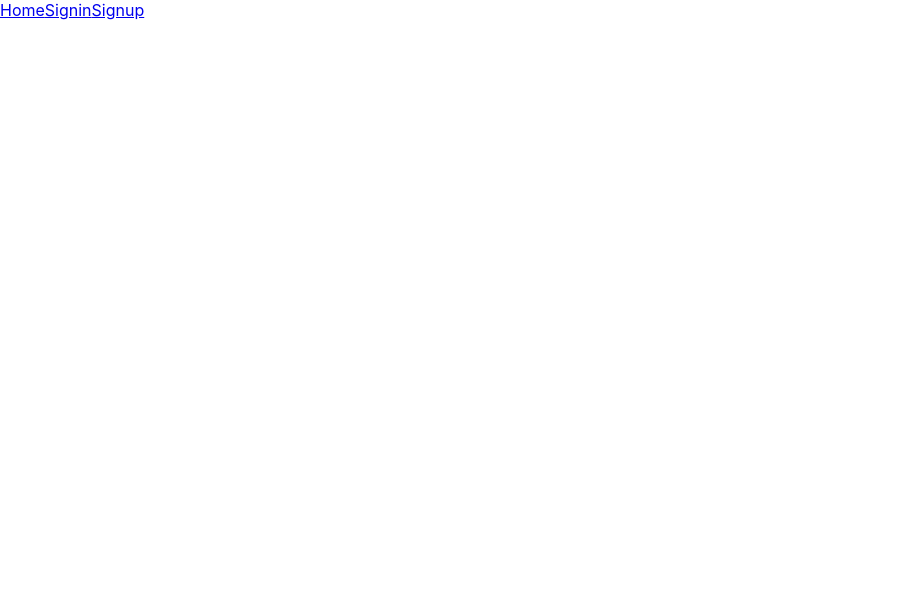
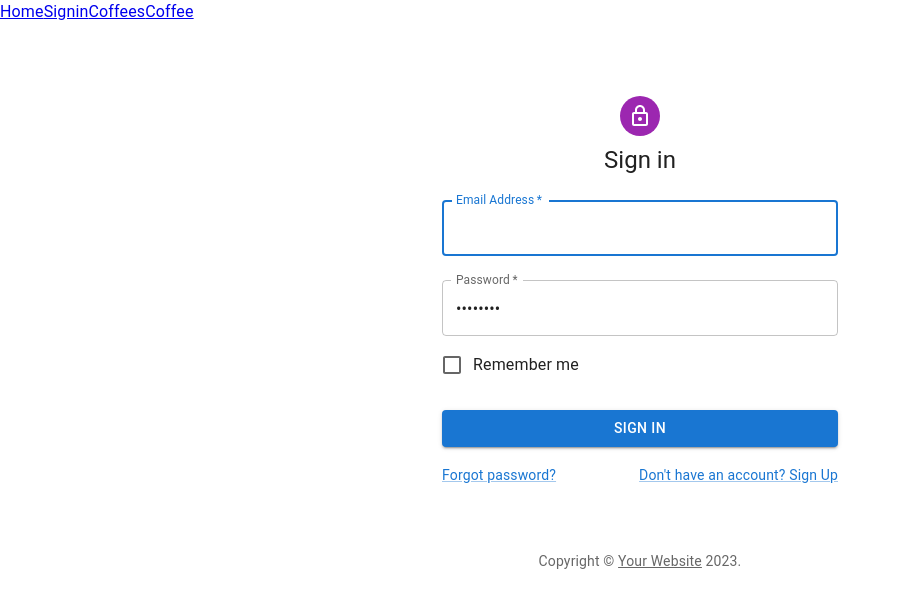
Before and after one commit to ssvana83/coffee-rater-client, a React (Create React App) app: page /signin in a window 1280 px wide. Before the commit this address had no page. Shown: the top 608 px of the page, without its empty margins (0-902 px from the left). Built offline with nearby package versions, Linux system fonts and the light colour scheme; no server answers.

Commit message:
created signin component

```diff
--- a/src/App.js
+++ b/src/App.js
@@ -1,7 +1,11 @@
 import './App.css';
 import { BrowserRouter as Router, Route, Routes } from "react-router-dom"
-
+import { UserProvider } from "./context/user"
 import Navbar from "./components/Navbar"
+import Home from "./components/Home"
+import Coffees from "./components/Coffees"
+import Coffee from "./components/Coffee"
+import Signin from './components/Signin';
 
 
 function App() {
@@ -9,12 +13,17 @@ function App() {
 
   return (
     <div className="container">
-      <Router>
-        <Navbar />
-        <Routes>
+      <UserProvider>
 
-        </Routes>
-      </Router>
+          <Navbar />
+            <Routes>
+              <Route exact path="/" element={<Home />}></Route>
+              <Route exact path="/coffees" element={<Coffees />}></Route>
+              <Route exact path="/coffee/:id" element={<Coffee />}></Route>
+              <Route exact path="/signin" element={<Signin />}/>
+            </Routes>
+
+      </UserProvider>
     </div>
   );
 }
--- /dev/null
+++ b/src/components/Coffee.js
@@ -0,0 +1,11 @@
+import React from 'react'
+
+const Coffee = () => {
+  return (
+    <div>
+      <h1>Show page</h1>
+    </div>
+  )
+}
+
+export default Coffee
--- /dev/null
+++ b/src/components/Coffees.js
@@ -0,0 +1,11 @@
+import React from 'react'
+
+const Coffees = () => {
+  return (
+    <div>
+      <h1>Index Page</h1>
+    </div>
+  )
+}
+
+export default Coffees
--- a/src/components/Home.js
+++ b/src/components/Home.js
@@ -0,0 +1,11 @@
+import React from 'react'
+
+const Home = () => {
+  return (
+    <div>
+      <h1>Home Page</h1>
+    </div>
+  )
+}
+
+export default Home
--- a/src/components/Navbar.js
+++ b/src/components/Navbar.js
@@ -6,13 +6,20 @@ const Navbar = () => {
   return (
     <div>
       <NavLink
+      to="/"
       >Home</NavLink>
 
       <NavLink
+      to="/signin"
       >Signin</NavLink>
 
       <NavLink
-      >Signup</NavLink>
+      to="/coffees"
+      >Coffees</NavLink>
+
+      <NavLink
+      to="/coffee/:id"
+      >Coffee</NavLink>
 
 <NavLink
       ></NavLink>
--- a/src/components/Signin.js
+++ b/src/components/Signin.js
@@ -0,0 +1,148 @@
+import * as React from 'react';
+import Avatar from '@mui/material/Avatar';
+import Button from '@mui/material/Button';
+import CssBaseline from '@mui/material/CssBaseline';
+import TextField from '@mui/material/TextField';
+import FormControlLabel from '@mui/material/FormControlLabel';
+import Checkbox from '@mui/material/Checkbox';
+import Link from '@mui/material/Link';
+import Grid from '@mui/material/Grid';
+import Box from '@mui/material/Box';
+import LockOutlinedIcon from '@mui/icons-material/LockOutlined';
+import Typography from '@mui/material/Typography';
+import Container from '@mui/material/Container';
+import { createTheme, ThemeProvider } from '@mui/material/styles';
+import {UserContext} from '../context/user';
+import { useContext, useState } from 'react'
+import { useNavigate } from "react-router-dom"
+
+function Copyright(props) {
+  return (
+    <Typography variant="body2" color="text.secondary" align="center" {...props}>
+      {'Copyright © '}
+      <Link color="inherit" href="https://mui.com/">
+        Your Website
+      </Link>{' '}
+      {new Date().getFullYear()}
+      {'.'}
+    </Typography>
+  );
+}
+
+const defaultTheme = createTheme();
+
+const Signin = () => {
+  const { signin } = useContext(UserContext)
+  const navigate = useNavigate()
+
+
+  const [errors, setErrors] = useState([])
+  const [userObj, setUserObj] = useState({
+    email: "",
+    password: "password"
+  })
+
+
+  function handleSubmit(e) {
+    e.preventDefault()
+    fetch("signin", {
+      method: "POST",
+      headers: {
+        "Content-Type": "application/json",
+      },
+      body: JSON.stringify({
+        userObj
+      })
+    })
+    .then((r) => {
+      if (r.ok) {
+        r.json().then((userInfo) => signin(userInfo))
+        navigate("/")
+      } else {
+        r.json().then((err) => {
+          if (err.errors) {
+            setErrors(Object.values(err.errors));
+          } else {
+            setErrors([err.error])
+          }
+        });
+      }
+    })
+  }
+
+  return (
+    <ThemeProvider theme={defaultTheme}>
+      <Container component="main" maxWidth="xs">
+        <CssBaseline />
+        <Box
+          sx={{
+            marginTop: 8,
+            display: 'flex',
+            flexDirection: 'column',
+            alignItems: 'center',
+          }}
+        >
+          <Avatar sx={{ m: 1, bgcolor: 'secondary.main' }}>
+            <LockOutlinedIcon />
+          </Avatar>
+          <Typography component="h1" variant="h5">
+            Sign in
+          </Typography>
+          <Box component="form" onSubmit={handleSubmit} noValidate sx={{ mt: 1 }}>
+            <TextField
+              margin="normal"
+              required
+              fullWidth
+              id="email"
+              label="Email Address"
+              name="email"
+              autoComplete="email"
+              value={userObj.email}
+              // onChange={handleChange}
+              autoFocus
+            />
+            <TextField
+              margin="normal"
+              required
+              fullWidth
+              name="password"
+              label="Password"
+              type="password"
+              value={userObj.password}
+              // onChange={handleChange}
+              id="password"
+              autoComplete="current-password"
+            />
+            <FormControlLabel
+              control={<Checkbox value="remember" color="primary" />}
+              label="Remember me"
+            />
+            <Button
+              type="submit"
+              fullWidth
+              variant="contained"
+              sx={{ mt: 3, mb: 2 }}
+            >
+              Sign In
+            </Button>
+            <Grid container>
+              <Grid item xs>
+                <Link href="#" variant="body2">
+                  Forgot password?
+                </Link>
+              </Grid>
+              <Grid item>
+                <Link href="/signup" variant="body2">
+                  {"Don't have an account? Sign Up"}
+                </Link>
+              </Grid>
+            </Grid>
+          </Box>
+        </Box>
+        <Copyright sx={{ mt: 8, mb: 4 }} />
+      </Container>
+    </ThemeProvider>
+  );
+}
+
+export default Signin
--- /dev/null
+++ b/src/context/user.js
@@ -0,0 +1,31 @@
+import React, { useState, useEffect } from 'react'
+
+const UserContext = React.createContext();                // This creates context
+
+function UserProvider({ children}) {                      // This creates a provider component
+  const [user,setUser] = useState({})
+
+  useEffect(() => {
+    fetch('/me')
+    .then(r => r.json())
+    .then(data => {
+      setUser(data)
+    })
+
+  }, [])
+  return (
+    <UserContext.Provider value={{user}}>
+      {children}
+    </UserContext.Provider>
+  );
+}
+
+
+
+export { UserContext, UserProvider}
+
+
+// UserProvider function provides to the children whatever I pass in as a value
+// Any child that hooks to global state can access whatevr I provide to them here
+//wrap userContext around {children} and then be sure to export it
+// this gives me global state
--- a/src/index.js
+++ b/src/index.js
@@ -2,16 +2,22 @@ import React from 'react';
 import ReactDOM from 'react-dom/client';
 import './index.css';
 import App from './App';
-import reportWebVitals from './reportWebVitals';
+
+import { BrowserRouter } from 'react-router-dom'
+// import reportWebVitals from './reportWebVitals';
 
 const root = ReactDOM.createRoot(document.getElementById('root'));
 root.render(
   <React.StrictMode>
-    <App />
+    <BrowserRouter>
+      <App />
+    </BrowserRouter>
   </React.StrictMode>
+
+
 );
 
-// If you want to start measuring performance in your app, pass a function
-// to log results (for example: reportWebVitals(console.log))
-// or send to an analytics endpoint. Learn more: https://bit.ly/CRA-vitals
-reportWebVitals();
+
+// reportWebVitals();
+
+// <React.StrictMode /> wrapped <App /> without BrowserRouter
```
